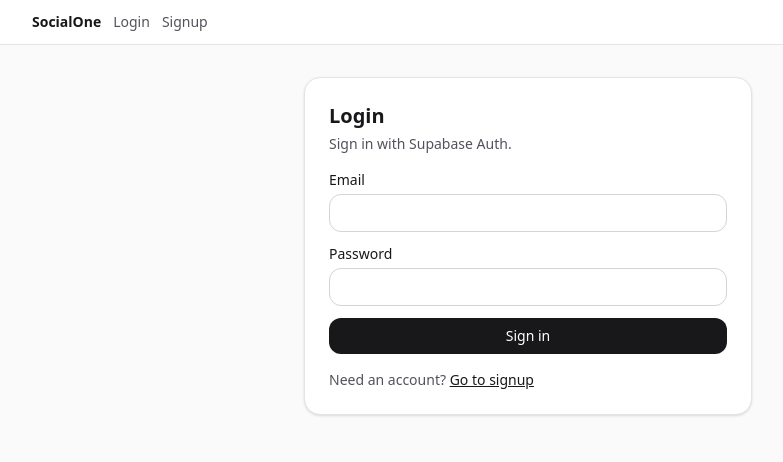
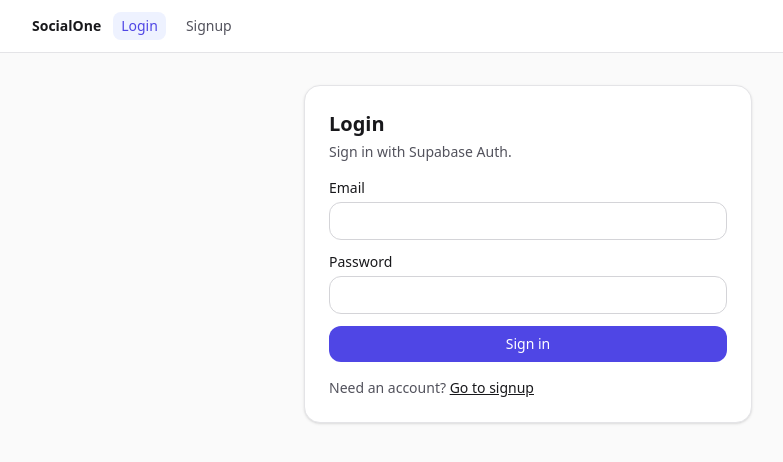
Before and after one commit to mehra0411/SocialOne, a React app in the folder frontend/: page /login in a window 1280 px wide. Shown: the top 462 px of the page, without its empty margins (112-895 px from the left). Built offline with nearby package versions, Linux system fonts and the light colour scheme; no server answers; the HTML template or start-up script is replaced by a standard one.

Commit message:
ui: light mode polish with primary CTA and nav accents

```diff
--- a/frontend/src/App.tsx
+++ b/frontend/src/App.tsx
@@ -1,4 +1,4 @@
-import { Link, Navigate, Route, Routes } from 'react-router-dom';
+import { Link, NavLink, Navigate, Route, Routes } from 'react-router-dom';
 import { useAuth } from './auth/auth';
 import { AdminRoute } from './routes/AdminRoute';
 import { ProtectedRoute } from './routes/ProtectedRoute';
@@ -6,6 +6,7 @@ import { AdminPage } from './pages/Admin';
 import { DashboardPage } from './pages/Dashboard';
 import { LoginPage } from './pages/Login';
 import { SignupPage } from './pages/Signup';
+import { buttonClassName } from './ui/button';
 
 function AppShell({ children }: { children: React.ReactNode }) {
   const { user, signOut } = useAuth();
@@ -21,23 +22,57 @@ function AppShell({ children }: { children: React.ReactNode }) {
             <nav className="flex items-center gap-3 text-sm text-zinc-600">
               {user ? (
                 <>
-                  <Link className="hover:text-zinc-900" to="/dashboard">
+                  <NavLink
+                    to="/dashboard"
+                    className={({ isActive }) =>
+                      [
+                        'rounded-lg px-2 py-1 font-medium transition-colors focus:outline-none focus-visible:ring-2 focus-visible:ring-[#4F46E5] focus-visible:ring-offset-2',
+                        isActive
+                          ? 'bg-[#EEF2FF] text-[#4F46E5]'
+                          : 'text-zinc-600 hover:text-[#4F46E5]',
+                      ].join(' ')
+                    }
+                  >
                     Dashboard
-                  </Link>
+                  </NavLink>
                   {user.role === 'super_admin' ? (
-                    <Link className="hover:text-zinc-900" to="/admin">
+                    <NavLink
+                      to="/admin"
+                      className={({ isActive }) =>
+                        [
+                          'rounded-lg px-2 py-1 font-medium transition-colors focus:outline-none focus-visible:ring-2 focus-visible:ring-[#4F46E5] focus-visible:ring-offset-2',
+                          isActive ? 'bg-[#EEF2FF] text-[#4F46E5]' : 'text-zinc-600 hover:text-[#4F46E5]',
+                        ].join(' ')
+                      }
+                    >
                       Admin
-                    </Link>
+                    </NavLink>
                   ) : null}
                 </>
               ) : (
                 <>
-                  <Link className="hover:text-zinc-900" to="/login">
+                  <NavLink
+                    to="/login"
+                    className={({ isActive }) =>
+                      [
+                        'rounded-lg px-2 py-1 font-medium transition-colors focus:outline-none focus-visible:ring-2 focus-visible:ring-[#4F46E5] focus-visible:ring-offset-2',
+                        isActive ? 'bg-[#EEF2FF] text-[#4F46E5]' : 'text-zinc-600 hover:text-[#4F46E5]',
+                      ].join(' ')
+                    }
+                  >
                     Login
-                  </Link>
-                  <Link className="hover:text-zinc-900" to="/signup">
+                  </NavLink>
+                  <NavLink
+                    to="/signup"
+                    className={({ isActive }) =>
+                      [
+                        'rounded-lg px-2 py-1 font-medium transition-colors focus:outline-none focus-visible:ring-2 focus-visible:ring-[#4F46E5] focus-visible:ring-offset-2',
+                        isActive ? 'bg-[#EEF2FF] text-[#4F46E5]' : 'text-zinc-600 hover:text-[#4F46E5]',
+                      ].join(' ')
+                    }
+                  >
                     Signup
-                  </Link>
+                  </NavLink>
                 </>
               )}
             </nav>
@@ -50,7 +85,7 @@ function AppShell({ children }: { children: React.ReactNode }) {
                   {user.role}
                 </span>
                 <button
-                  className="rounded-lg border border-zinc-300 bg-white px-3 py-1.5 text-xs font-medium text-zinc-900 hover:bg-zinc-50"
+                  className={buttonClassName({ variant: 'secondary', size: 'sm', className: 'rounded-lg' })}
                   onClick={() => {
                     void signOut();
                   }}
--- a/frontend/src/pages/Admin.tsx
+++ b/frontend/src/pages/Admin.tsx
@@ -1,5 +1,6 @@
 import { useEffect, useMemo, useState } from 'react';
 import { apiFetch } from '../lib/api';
+import { buttonClassName } from '../ui/button';
 
 type AdminUser = {
   id: string;
@@ -88,7 +89,7 @@ export function AdminPage() {
         </div>
 
         <button
-          className="rounded-xl border border-zinc-300 bg-white px-4 py-2 text-sm font-medium text-zinc-900 hover:bg-zinc-50 disabled:opacity-60"
+          className={buttonClassName({ variant: 'secondary' })}
           onClick={() => void refresh()}
           disabled={loading}
         >
@@ -153,7 +154,7 @@ export function AdminPage() {
                     <td className="py-3 pr-4 text-xs text-zinc-600">{formatDate(u.created_at)}</td>
                     <td className="py-3 pr-4">
                       <button
-                        className="rounded-lg bg-zinc-900 px-3 py-1.5 text-xs font-medium text-white hover:bg-zinc-800 disabled:opacity-60"
+                        className={buttonClassName({ variant: 'primary', size: 'sm', className: 'rounded-lg' })}
                         disabled={!isDirty || isSaving}
                         onClick={async () => {
                           setError(null);
--- a/frontend/src/pages/Login.tsx
+++ b/frontend/src/pages/Login.tsx
@@ -1,6 +1,7 @@
 import { useState } from 'react';
 import { Link, useNavigate } from 'react-router-dom';
 import { useAuth } from '../auth/auth';
+import { buttonClassName } from '../ui/button';
 
 export function LoginPage() {
   const { signInWithPassword } = useAuth();
@@ -60,7 +61,7 @@ export function LoginPage() {
         {error ? <div className="rounded-xl bg-red-50 p-3 text-sm text-red-700">{error}</div> : null}
 
         <button
-          className="rounded-xl bg-zinc-900 px-4 py-2 text-sm font-medium text-white hover:bg-zinc-800 disabled:opacity-60"
+          className={buttonClassName({ variant: 'primary' })}
           type="submit"
           disabled={submitting}
         >
--- a/frontend/src/pages/Signup.tsx
+++ b/frontend/src/pages/Signup.tsx
@@ -1,6 +1,7 @@
 import { useState } from 'react';
 import { Link, useNavigate } from 'react-router-dom';
 import { useAuth } from '../auth/auth';
+import { buttonClassName } from '../ui/button';
 
 export function SignupPage() {
   const { signUpWithPassword } = useAuth();
@@ -60,7 +61,7 @@ export function SignupPage() {
         {error ? <div className="rounded-xl bg-red-50 p-3 text-sm text-red-700">{error}</div> : null}
 
         <button
-          className="rounded-xl bg-zinc-900 px-4 py-2 text-sm font-medium text-white hover:bg-zinc-800 disabled:opacity-60"
+          className={buttonClassName({ variant: 'primary' })}
           type="submit"
           disabled={submitting}
         >
--- /dev/null
+++ b/frontend/src/ui/button.ts
@@ -0,0 +1,21 @@
+type Variant = 'primary' | 'secondary';
+type Size = 'sm' | 'md';
+
+const base =
+  'inline-flex items-center justify-center rounded-xl font-medium transition-colors disabled:opacity-60 disabled:pointer-events-none focus:outline-none focus-visible:ring-2 focus-visible:ring-[#4F46E5] focus-visible:ring-offset-2';
+
+const sizes: Record<Size, string> = {
+  sm: 'px-3 py-1.5 text-xs',
+  md: 'px-4 py-2 text-sm',
+};
+
+const variants: Record<Variant, string> = {
+  primary: 'bg-[#4F46E5] text-white hover:bg-[#4338CA]',
+  secondary: 'border border-zinc-300 bg-white text-zinc-900 hover:bg-zinc-50',
+};
+
+export function buttonClassName(opts?: { variant?: Variant; size?: Size; className?: string }) {
+  const variant = opts?.variant ?? 'secondary';
+  const size = opts?.size ?? 'md';
+  return [base, sizes[size], variants[variant], opts?.className].filter(Boolean).join(' ');
+}
```
Also changed, not shown: frontend/src/pages/Dashboard.tsx (+7 -6 lines).
